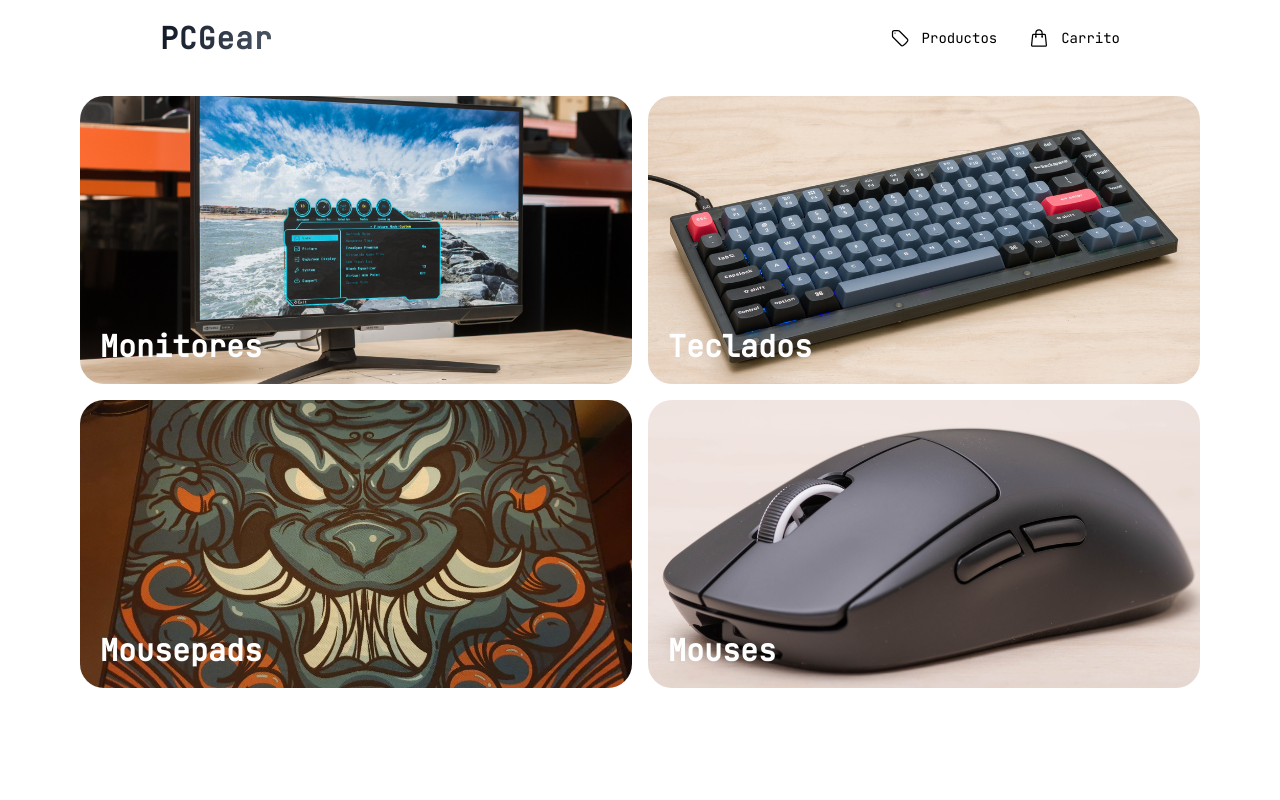
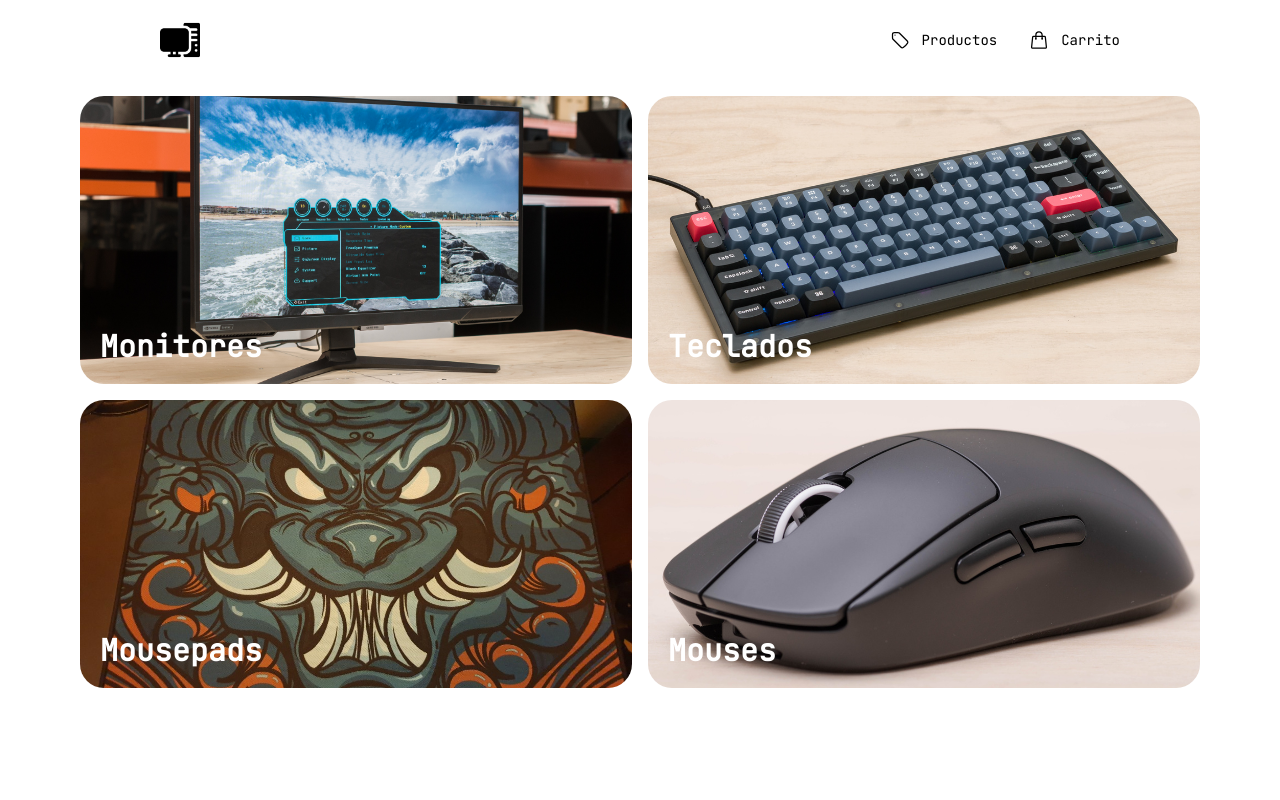
Before and after one commit to Louisit0/MartialGear, a React (Vite) app: page / in a window 1280 px wide. Shown: the top 800 px of the page. Built offline with nearby package versions, Linux system fonts and the light colour scheme.

Commit message:
Add computer icon to NavBar

```diff
--- a/src/components/NavBar.jsx
+++ b/src/components/NavBar.jsx
@@ -1,13 +1,14 @@
 import { Link } from "react-router-dom";
+import icon from "../assets/images/compuicon.png";
 
 const NavBar = () => {
   return (
-    <nav className="flex flex-row fixed top-0 bg-white z-50 w-full justify-between py-5 px-4 md:px-10 md:px-40">
+    <nav className="flex flex-row fixed top-0 bg-white z-50 w-full justify-between py-5 px-4 md:px-40">
       <Link
         to="/"
         className="text-3xl font-bold bg-gradient-to-r from-gray-900 to-gray-600 bg-clip-text text-transparent tracking-wide"
       >
-        PCGear
+        <img src={icon} alt="icon" className="w-10 h-10" />
       </Link>
       <div className="flex gap-8 text-sm items-center">
         <Link to="/productos" className="flex flex-row gap-3 items-center">
```
Also changed, not shown: src/assets/images/compuicon.png (added).
